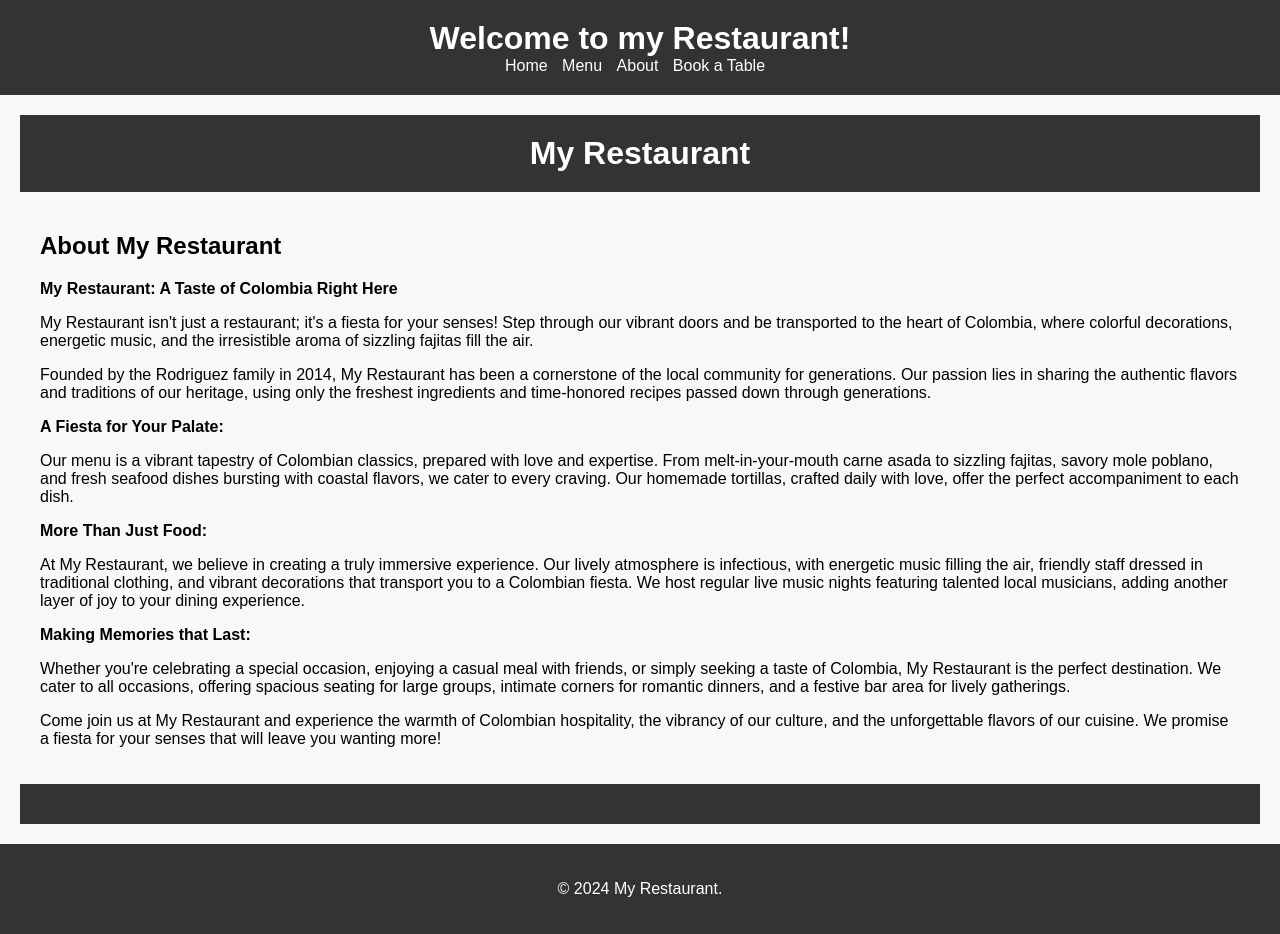
After one commit to Engleonardorm7/Restaurant-website, a Django app: page /about/ in a window 1280 px wide. The commit adds this page. Run offline with Django 5.2, Linux system fonts and the light colour scheme.

Commit message:
about page created

```diff
--- /dev/null
+++ b/restaurantweb/Restaurant/templates/about.html
@@ -0,0 +1,65 @@
+{% extends 'base.html' %}
+
+{% block title %}My restaurant{% endblock %}
+
+{% block content %}
+<body>
+    <header>
+        <h1><strong>My Restaurant</strong></h1>
+        <nav>
+            <!-- Aquí puedes agregar elementos de navegación si es necesario -->
+        </nav>
+    </header>
+
+    <main>
+        <section class="about-text">
+            <h2><strong>About My Restaurant</strong></h2>
+            <p>
+                <strong>My Restaurant: A Taste of Colombia Right Here</strong>
+            </p>
+            <p>
+                My Restaurant isn't just a restaurant; it's a fiesta for your senses! Step through our vibrant doors and be transported to the heart of Colombia, where colorful decorations, energetic music, and the irresistible aroma of sizzling fajitas fill the air.
+            </p>
+            <p>
+                Founded by the Rodriguez family in 2014, My Restaurant has been a cornerstone of the local community for generations. Our passion lies in sharing the authentic flavors and traditions of our heritage, using only the freshest ingredients and time-honored recipes passed down through generations.
+            </p>
+            <p>
+                <strong>A Fiesta for Your Palate:</strong>
+            </p>
+            <p>
+                Our menu is a vibrant tapestry of Colombian classics, prepared with love and expertise. From melt-in-your-mouth carne asada to sizzling fajitas, savory mole poblano, and fresh seafood dishes bursting with coastal flavors, we cater to every craving. Our homemade tortillas, crafted daily with love, offer the perfect accompaniment to each dish.
+            </p>
+            <p>
+                <strong>More Than Just Food:</strong>
+            </p>
+            <p>
+                At My Restaurant, we believe in creating a truly immersive experience. Our lively atmosphere is infectious, with energetic music filling the air, friendly staff dressed in traditional clothing, and vibrant decorations that transport you to a Colombian fiesta. We host regular live music nights featuring talented local musicians, adding another layer of joy to your dining experience.
+            </p>
+            <p>
+                <strong>Making Memories that Last:</strong>
+            </p>
+            <p>
+                Whether you're celebrating a special occasion, enjoying a casual meal with friends, or simply seeking a taste of Colombia, My Restaurant is the perfect destination. We cater to all occasions, offering spacious seating for large groups, intimate corners for romantic dinners, and a festive bar area for lively gatherings.
+            </p>
+            <p>
+                Come join us at My Restaurant and experience the warmth of Colombian hospitality, the vibrancy of our culture, and the unforgettable flavors of our cuisine. We promise a fiesta for your senses that will leave you wanting more!
+            </p>
+        </section>
+
+        <!-- Puedes agregar imágenes o elementos visuales en la sección about-images si es necesario -->
+
+        <!-- La sección de cita (quote) está actualmente vacía. Puedes agregar citas relevantes aquí si es necesario -->
+        <section class="quote">
+            <blockquote>
+                <!-- Tu cita aquí -->
+            </blockquote>
+        </section>
+    </main>
+
+    <!-- Aquí puedes agregar elementos de pie de página si es necesario -->
+    <footer>
+        <!-- Contenido del pie de página -->
+    </footer>
+</body>
+</html>
+{% endblock %}
--- a/restaurantweb/Restaurant/templates/home.html
+++ b/restaurantweb/Restaurant/templates/home.html
@@ -7,17 +7,17 @@
         <section class="hero">
             <h2>Discover Our Delicious Menu</h2>
             <p>Explore our extensive menu and enjoy a wide range of mouth-watering dishes.</p>
-            <a href="menu" class="cta">View Menu</a>
+            <a href="{% url 'menu' %}" class="cta">View Menu</a>
         </section>
         <section class="about">
             <h2>About Us</h2>
             <p>Our restaurant has been serving delicious and authentic dishes for over 20 years. We are known for our friendly service and mouth-watering cuisine.</p>
-            <a href="about.html" class="cta">Learn More</a>
+            <a href="{% url 'about' %}" class="cta">Learn More</a>
         </section>
         <section class="book">
             <h2>Book a Table</h2>
             <p>Book a table at our restaurant and enjoy a memorable dining experience.</p>
-            <a href="book.html" class="cta">Book Now</a>
+            <a href="{% url 'book' %}" class="cta">Book Now</a>
         </section>
 
         {% endblock %}
--- a/restaurantweb/Restaurant/views.py
+++ b/restaurantweb/Restaurant/views.py
@@ -9,7 +9,7 @@ def home_view(request):
 
 
 def menu_view(request):
-    menu_items=MenuItem.objects.all()
+    menu_items=MenuItem.objects.all().order_by('name')
     context={'menu_items': menu_items}
     return render(request,'menu.html', context)
 
```
Also changed, not shown: restaurantweb/Restaurant/models.py (+9 -0 lines).
